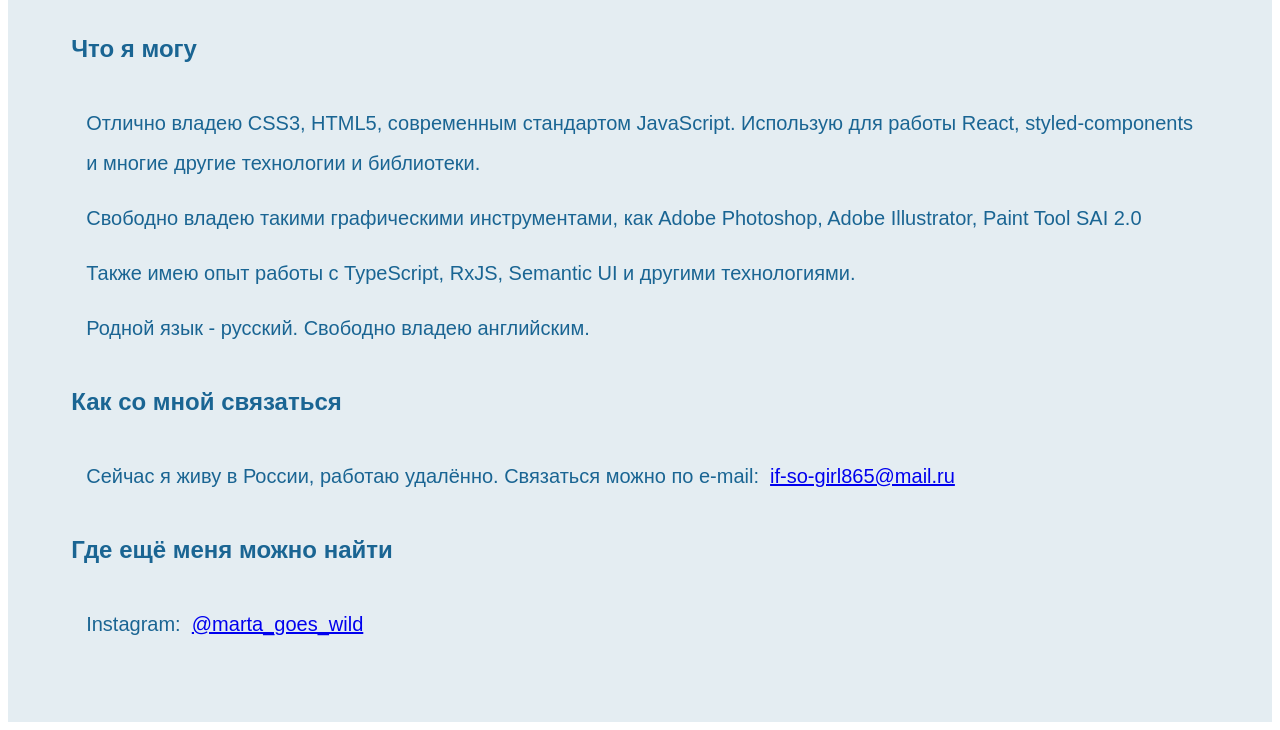
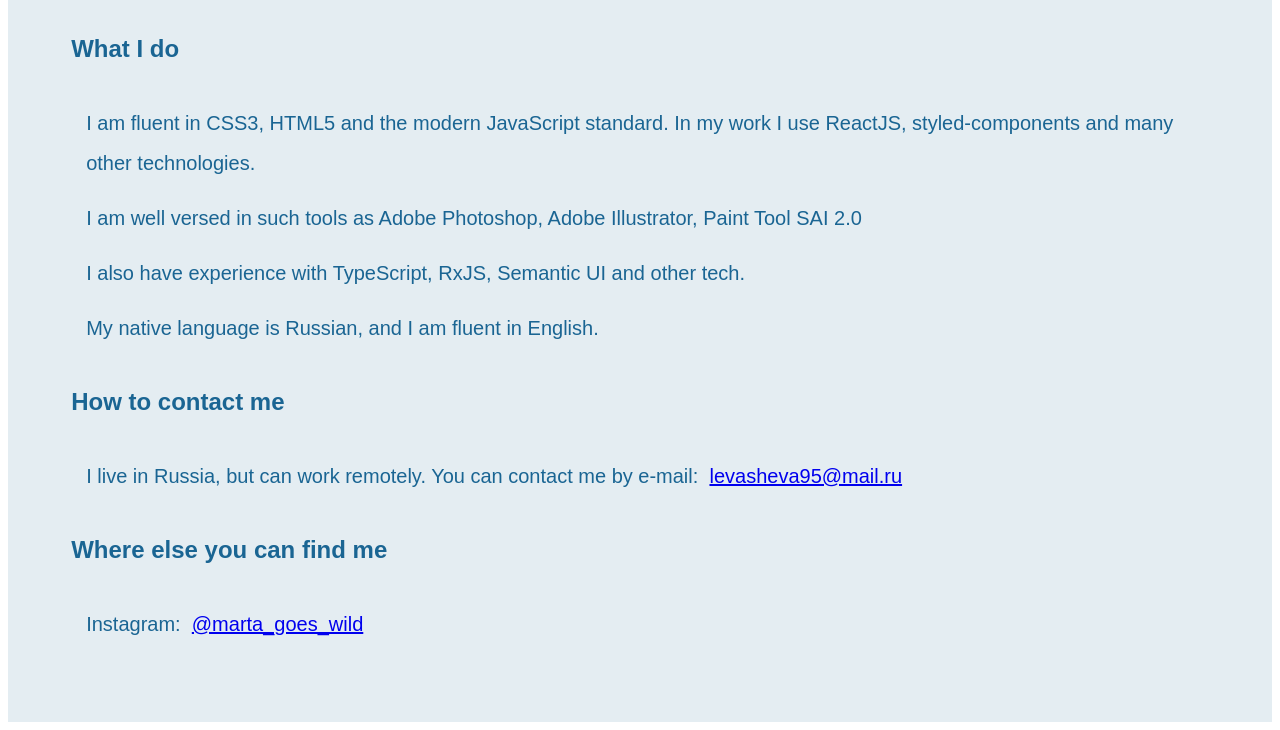
Before and after one commit to MartaWild/portfolio, a Gatsby site: page /about in a window 1280 px wide. Shown: the part 212-942 px from the top of the page. Built offline with nearby package versions, Linux system fonts and the light colour scheme; Gatsby itself is replaced by a stand-in of ours.

Commit message:
Email and locale changes

```diff
--- a/src/hooks/use-locale.jsx
+++ b/src/hooks/use-locale.jsx
@@ -79,10 +79,18 @@ const i18n = {
     }
 };
 
+function getBrowserLocale() {
+    if(typeof navigator !== "undefined"){
+        const userLang = navigator.language || navigator.userLanguage;
+        return userLang === 'ru-RU' ? 'ru' : 'en';
+    } else {
+        return 'en';
+    }
+}
+
 export default function useLocale(){
     const savedLocale = (typeof localStorage !== 'undefined') ? localStorage.getItem("locale") : undefined;
-    const [locale, setLocale] = useState(savedLocale || 'ru');
-
+    const [locale, setLocale] = useState(savedLocale || getBrowserLocale());
     const changeLocale = () => {
         const newLocale = locale === 'ru' ? 'en' : 'ru';
         setLocale(newLocale);
--- a/src/pages/about.jsx
+++ b/src/pages/about.jsx
@@ -69,7 +69,7 @@ export default function Main(){
                     <Paragraph>
                         {translate('about.contactInfo')} &nbsp;
                         <a href="mailto:if-so-girl865@mail.ru">
-                            if-so-girl865@mail.ru
+                            levasheva95@mail.ru
                         </a>
                     </Paragraph>
                 </Section>
```
